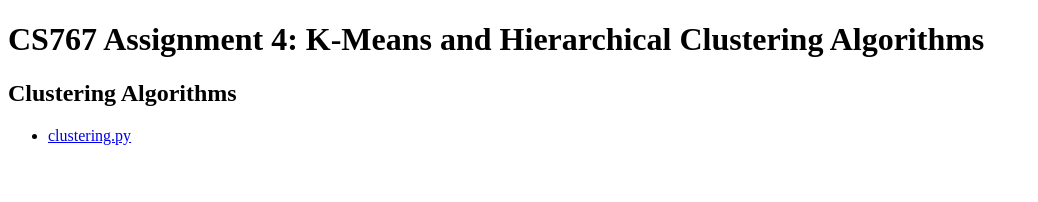
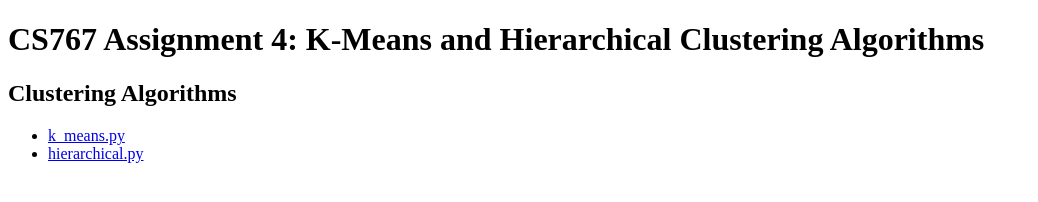
Before and after one commit to brycerr/brycerr.github.io, a plain HTML site: page assignments/assignment_04/index.html in a window 1280 px wide. Shown: the whole page, without its empty margins (0-1038 px from the left). Drawn offline with Linux system fonts and the light colour scheme.

Commit message:
New links

```diff
--- a/assignments/assignment_04/index.html
+++ b/assignments/assignment_04/index.html
@@ -9,7 +9,8 @@
 
     <h2>Clustering Algorithms</h2>
     <ul>
-        <li><a href="clustering.py">clustering.py</a></li>
+        <li><a href="k_means.py">k_means.py</a></li>
+        <li><a href="hierarchical.py">hierarchical.py</a></li>
     </ul>
 </body>
 </html>
```
